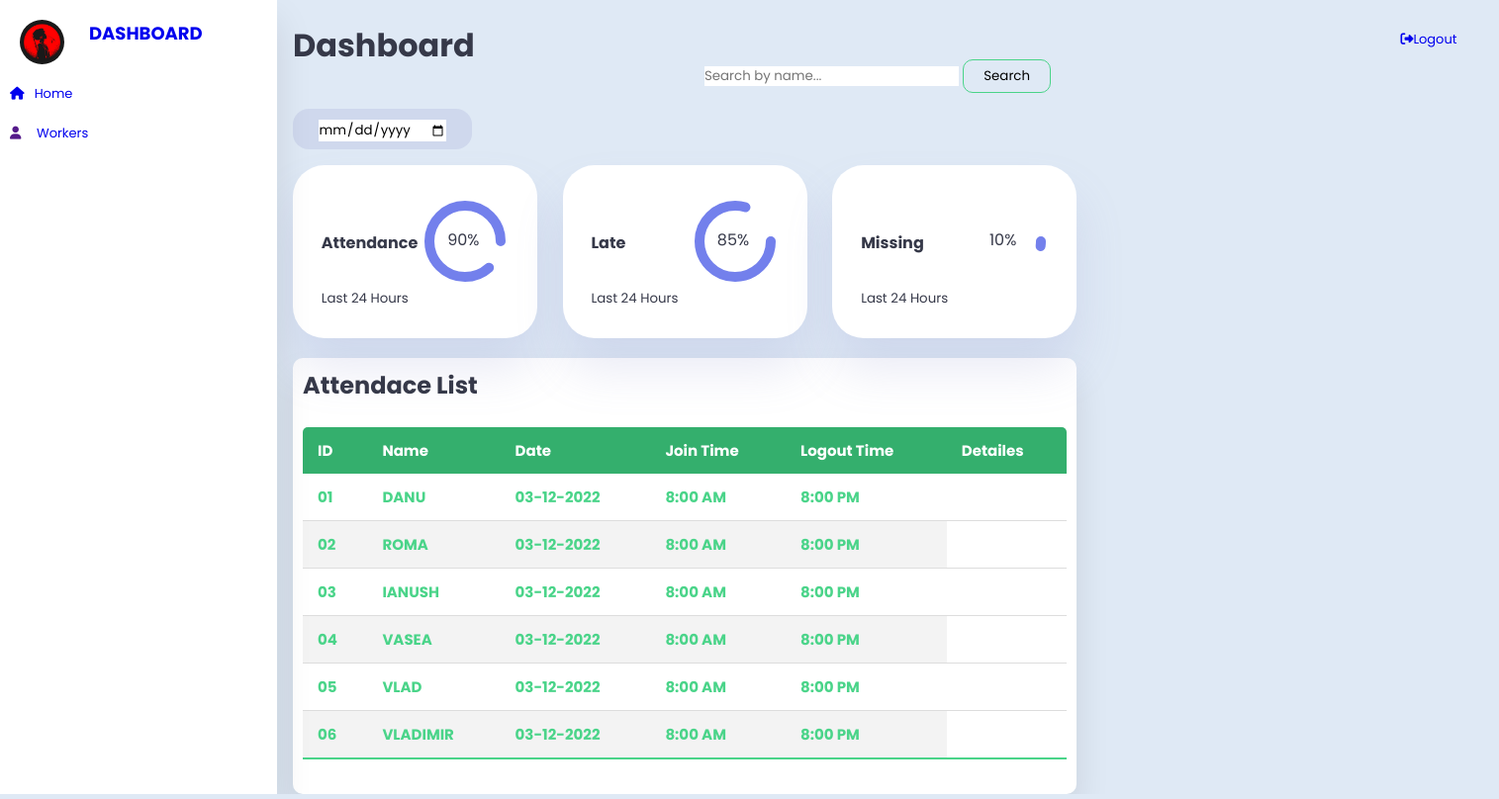
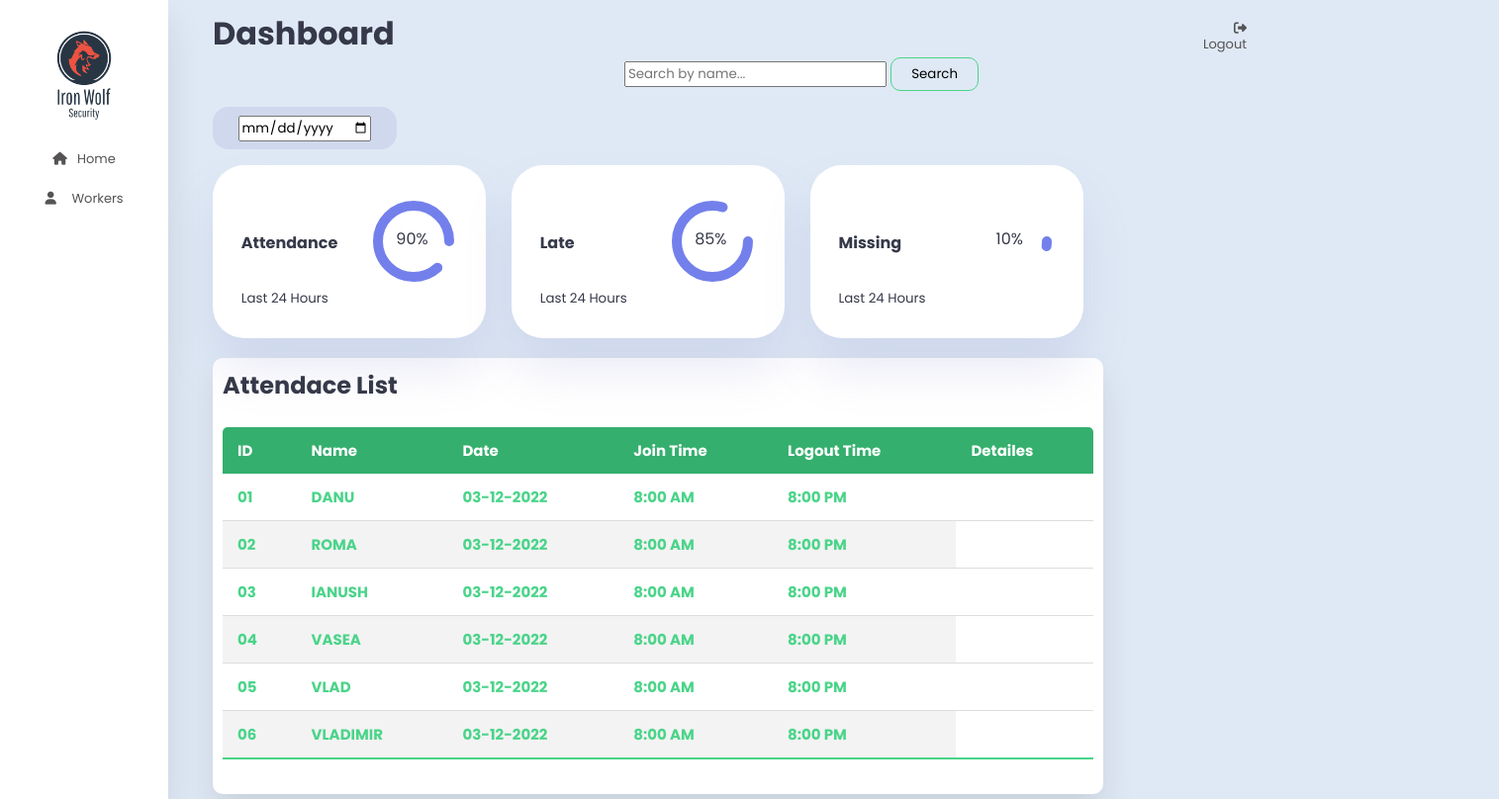
Before and after one commit to Kovalskiii/sac-frontend, a website built with Vite: page dashboard.html in a window 1280 px wide. Shown: the whole page at 99% size, 1515 px wide, since content can reach past the window. Built offline with nearby package versions, Linux system fonts and the light colour scheme.

Commit message:
some fix

```diff
--- a/dashboard.css
+++ b/dashboard.css
@@ -1,15 +1,12 @@
 @import url('https://fonts.googleapis.com/css?family=Poppins:400,500,600,700&display=swap');
-*{
+* {
+    text-decoration: none;
+    font-family: "Poppins", sans-serif;
+    list-style: none;
     margin: 0;
-    padding: 0;
-    outline: none;
-    border:none;
-    text-decoration: none;
-    box-sizing: border-box;
-    font-family: "Poppins", sans-serif;
 }
-:root
-{
+
+:root {
     --color-primary:#7380ec;
     --coler-danger:#ff7782;
     --color-light:rgba(132, 139, 200, 0.18);
@@ -19,8 +16,6 @@
     --color-white:#fff;
     --color-background:#f6f6f9;
     --color-primary-variant:#111e88;
-
-
 
     --card-border-radius:2rem;
     --card-border-radius-1:1rem;
@@ -33,72 +28,65 @@
 
     --box-shadow:0 2rem 3rem var(--color-light);
 }
-*
-{
-    margin:0;
-    padding:0;
-    outline:0;
-    appearance: 0;
-    border: 0;
-    text-decoration: none;
-    list-style: none;
-    box-sizing: border-box;
 
-}
-body
-{
+body {
     background: #dfe9f5;
     color: var(--color-dark);
 }
-.container
-{
+
+.container {
     display: flex;
+    flex-direction: row;
+    justify-content: center;
+    align-content: center;
+}
 
+nav {
+    display: flex;
+    flex-direction: column;
+    justify-content: flex-start;
+    align-items: center;
+    background: #fff;
+    box-shadow: 0 20px 35px rgba(0, 0, 0, 0.1);
+    padding: 1px 10px 1px 10px;
+    margin-right: 20px;
 }
-nav
-{
-    position: relative;
-    top: 0;
-    bottom: 0;
-    height: auto;
-    Left: 0;
-    background: #fff;
-    width: 280px;
-    overflow: hidden;
-    box-shadow: 0 20px 35px rgba(0, 0, 0, 0.1);
 
+nav ul {
+    display: flex;
+    flex-direction: column;
+    justify-content: center;
+    align-items: center;
+    padding: 10px;
 }
-.logo
-{
-    text-align: center;
+
+.logo {
     display: flex;
-    margin: 10px 0 0 10px;
+    justify-content: center;
 }
-.logo img
-{
-    width: 45px;
-    height: 45px;
+
+.logo img {
+    object-fit: cover;
+    width: 110px;
+    height: 110px;
     border-radius: 50px;
 }
-.logo span
-{
+
+.logo span {
     font-weight: bold;
     padding-left: 15px;
     font-size: 18px;
     text-transform: uppercase;
 }
-a{
-    position: relative;
-    color: rgb(85, 83, b83);
+
+a {
+    color: rgb(85, 83, 83);
     font-size: 13px;
     display: table;
-    width: 130px;
     padding: 10px;
-    height: relative;
 }
-nav.fas
-{
-    position: relative;
+
+nav.fas {
     width: 70px;
     height: 40px;
     top: 14px;
@@ -106,44 +94,25 @@ nav.fas
     text-align: center;
 }
 
-.nav-item
-{
-    /* position: relative; */
+.nav-item {
     top: 12px;
     margin-left: 10px;
-
 }
 
-.logout
-{
-    margin-top: -50px;
-    margin-left: 140%;
-
-
-    /* bottom: 0; */
-}
-#lg a
-{
-
-    position: relative;
-    color: rgb(85, 83, b83);
-    font-size: 13px;
-    display: table;
-    width: 110px;
-    padding: 10px;
-    height: relative;
-
+main {
+    width: 100%;
+    height: 100%;
+    margin: 5px 20px 0px 20px;
+    padding: 5px;
 }
 
-/* ---------------MAIN------------------- */
-main
-{
-    margin-top: 1.4rem;
-    margin-left: 1rem;
+main li {
+    display: flex;
+    flex-direction: row;
+    justify-content: flex-end;
 }
 
-main .date
-{
+main .date {
     display: inline-block;
     background: var(--color-light);
     border-radius:var(--card-border-radius-1) ;
@@ -151,19 +120,14 @@ main .date
     padding: 0.5rem 1.6rem;
     margin-right: 1rem;
 }
-/* main .date input[type='date']
-{
-    background: transparent;
-    color: var(--color-dark);
-} */
-main .insights
-{
+
+main .insights {
     display: grid;
     grid-template-columns: repeat(3, 1fr);
     gap:1.6rem
 }
-main .insights > div
-{
+
+main .insights > div {
     background: var(--color-white);
     padding: var(--card-padding);
     border-radius: var(--card-border-radius);
@@ -171,40 +135,35 @@ main .insights > div
     box-shadow: var(--box-shadow);
     transition: all 300ms ease;
 }
-main .insights > div:hover
-{
+
+main .insights > div:hover {
     box-shadow: none;
+}
 
-}
-main .insights > div .midlle
-{
+main .insights > div .midlle {
     display: flex;
     align-items: center;
     justify-content: space-between;
 }
-main .insights h3
-{
+
+main .insights h3 {
     margin: 1rem 0 0.6rem;
     font-size: 1rem;
 }
 
-main .insights .progres
-{
+main .insights .progres {
     position: relative;
     width: 92px;
     height: 92px;
     border-radius: 50%;
+}
 
-}
-main .insights svg
-{
-
+main .insights svg {
     width:7rem;
     height: 7rem;
+}
 
-}
-main .insights svg circle
-{
+main .insights svg circle {
     fill: none;
     stroke: var(--color-primary);
     stroke-width: 10;
@@ -212,25 +171,23 @@ main .insights svg circle
     transform: translate(10px, 10px);
     stroke-dashoffset: 92;
 }
-main .insights .attend svg circle
-{
+
+main .insights .attend svg circle {
     position: relative;
     stroke-dashoffset: -30;
     stroke-dasharray: 200;
+}
 
-}
-main .insights .late svg circle
-{
+main .insights .late svg circle {
     stroke-dashoffset: 20;
     stroke-dasharray: 200;
 }
-main .insights .miss svg circle
-{
+
+main .insights .miss svg circle {
     stroke-dashoffset: -10000;
     stroke-dasharray: 1999;
 }
-main .insights .progres .number
-{
+main .insights .progres .number {
     position: absolute;
     top: 0;
     left:0;
@@ -240,31 +197,27 @@ main .insights .progres .number
     justify-content: center;
     align-items: center;
 }
-main .search
-{
+
+main .search {
     margin-left: 26rem;
+}
 
-}
-main .search h1
-{
-    /* margin: 0rem 0 0.6rem; */
+main .search h1 {
     font-size: 2rem;
     margin-left: -26rem;
     margin-top:-1rem;
 }
-main .workers
-{
 
+main .workers {
     margin-top: 11rem;
 }
-/* -----Attendace List----- */
-.attendance
-{
+
+.attendance {
     margin-top: 20px;
     text-transform: capitalize;
 }
-.attendance-list
-{
+
+.attendance-list {
     width: 100%;
     padding: 10px;
     margin-top: 10px;
@@ -272,8 +225,8 @@ main .workers
     border-radius: 10px;
     box-shadow: 0 20px 35px rgb(0, 0, 0,0.1);
 }
-.table
-{
+
+.table {
     border-collapse:collapse ;
     margin: 25px 0;
     font-size: 15px;
@@ -281,51 +234,50 @@ main .workers
     overflow: hidden;
     border-radius: 5px 5px 0 0;
 }
-table thead tr
-{
+
+table thead tr {
     color: #fff;
     background: #34AF6D;
     text-align: left;
     font-weight: bold;
 }
 
-.table th,
-.table td{
+.table th, .table td {
     padding: 12px 15px;
 }
-.table tbody tr
-{
+
+.table tbody tr {
     border-bottom: 1px solid #ddd;
 }
-.table tbody tr:nth-of-type(even)
-{
+
+.table tbody tr:nth-of-type(even) {
     background: #f3f3f3;
 }
-.table tbody tr.active
-{
+
+.table tbody tr.active {
     font-weight: bold;
     color: #4AD489;
 }
-.table tbody tr:last-of-type
-{
+
+.table tbody tr:last-of-type {
     border-bottom: 2px solid #4AD489;
 }
-.table button{
+
+.table button {
     padding: 6px 20px;
     border-radius: 10px;
     cursor: pointer;
     background: transparent;
     border:1px solid #4AD489;
 }
-.table button:hover{
+
+.table button:hover {
     background:#4AD489 ;
     color: #fff;
     transition: 0.5rem;
 }
-/* -----SEARCH----- */
 
-.search button
-{
+.search button {
     padding: 6px 20px;
     border-radius: 10px;
     cursor: pointer;
@@ -333,13 +285,13 @@ table thead tr
     border:1px solid #4AD489;
 
 }
-.search button:hover{
+.search button:hover {
     background:#4AD489 ;
     color: #fff;
     transition: 0.5rem;
 }
-.containerp
-{
+
+.containerp {
     position: absolute;
     top: 50%;
     left: 50%;
@@ -347,8 +299,7 @@ table thead tr
     text-align: center;
 }
 
-.button2
-{
+.button2 {
     margin-top: -15%;
     border-radius: 10px;
     border:1px solid #004cff;
@@ -360,14 +311,13 @@ table thead tr
     font-weight: bold;
 
 }
-.button2:hover{
+
+.button2:hover {
     background:#0000ff ;
     color: #fff;
     transition: 0.5rem;
 }
-.button3
-{
-    /* padding: 10px 15px;  */
+.button3 {
     border-radius: 10px;
     margin-top: 1%;
     border:1px solid #d44a4a;
@@ -378,20 +328,18 @@ table thead tr
     transition: 0.5rem;
     font-weight: bold;
 }
-.popup
-{
+.popup {
     background: rgba(0, 0, 0,0.6);
     width: 100%;
     height: 100%;
     position:fixed;
     top: 0;
-    /* display: none; */
     justify-content: center;
     align-items: center;
     text-align: center;
 }
-.popup-content
-{
+
+.popup-content {
     height:200px;
     width: 600px;
     background: #fff;
@@ -400,21 +348,26 @@ table thead tr
     position: relative;
 }
 
-.close
-{
+.close {
     position: absolute;
     top: 3px;
     right: 3px;
     background:#fff;
     height: 30px;
     width: 30px;
-
-    /* box-shadow:6px 6px 29px -4px rgba(0, 0, 0, 1); */
     cursor: pointer;
 }
-h4
-{
+
+h4 {
     max-width: fit-content;
+}
 
-
+.logout {
+    display: flex;
+    flex-direction: column;
+    justify-content: flex-start;
+    align-items: flex-end;
+    width: 120px;
+    padding: 10px;
+    margin: 1px 0px 1px 20px;
 }
--- a/dashboard.html
+++ b/dashboard.html
@@ -13,52 +13,48 @@
 <div class="container">
     <nav>
         <ul>
-            <li><a href="#" class="logo">
-                <img src="\logo.jpg">
-                <span class="nav-item">Dashboard</span>
-            </a></li>
-            <li><a href="#">
-                <i class="fas fa-home"></i>
-                <span class="nav-item">Home</span>
-            </a></li>
-            <li><a href="" >
-                <i class="fas fa-user"></i>
-                <span class="nav-item"><a href="workerlist.html" style="margin-top: -40px; margin-left: 27px;"> Workers</a></span>
-                </a></li>
+            <li>
+                <a href="#" class="logo">
+                    <img src="\logo.png">
+                </a>
+            </li>
+
+            <li>
+                <a href="#">
+                    <i class="fas fa-home"></i>
+                    <span class="nav-item">Home</span>
+                </a>
+            </li>
+
+            <li>
+                <a href="">
+                    <i class="fas fa-user"></i>
+                    <span class="nav-item"><a href="workerlist.html" style="margin-top: -40px; margin-left: 27px;"> Workers</a></span>
+                </a>
+            </li>
 
         </ul>
     </nav>
 
     <main>
         <h1>Dashboard</h1>
-        <div id="lg">
-            <ul>
-                <li><a href="loginPage.html" class="logout" id="logout">
-                    <i class="fas fa-sign-out-alt"></i>
-                    <span class="nav-items">Logout</span>
-                </a></li>
-            </ul>
-        </div>
-        <!-- Search bar -->
         <div class="search">
-
-
             <div>
                 <input type="search" id="mySearch" name="q" placeholder="Search by name..."
                        aria-label="Search through site content">
                 <button>Search</button>
             </div>
         </div>
-        <!-- END SERCHBAR  -->
+
         <div class="date">
             <input type="date">
         </div>
+
         <div class="insights">
             <div class="attend">
                 <div class="midlle">
                     <div class="left">
                         <h3>Attendance </h3>
-                        <!-- <h1></h1> -->
                     </div>
                     <div class="progres">
                         <svg>
@@ -110,7 +106,6 @@
                 </div>
 
                 <small class="text-muted">Last 24 Hours</small>
-
 
             </div>
         </div>
@@ -179,42 +174,20 @@
                         <td>8:00 PM</td>
 
                     </tr>
-                    <!-- <div class="container1"><a href="#"class="button1" id="button1">VIEW</a>
-                    </div> -->
+
                     </tbody>
                 </table>
             </div>
         </section>
     </main>
-</div>
 
-<!--</a></li>-->
-<!--</main>-->
-<!--</div>-->
-<!-- <div class="popup">
-    <div class="popup-content">
-        <img src="asd.png" alt="close" class="close" style="scale: 100%;">
-        <img src="user.jpg"alt="USER" style="scale: 20%; margin-top:-90px;" >
-        <p style="margin-top:-90px; ">
-       <h4 >First name: Danu </h4>
-       <h4>Last name: Danu</h4>
-       <h4>RFID Data: asdfgdsaRWTET34ERA2334 </h4>
-       <h4 >Finger print Data:3QRASGRZSA4t3arhr4TARt4ag</h4>
-       <h4 style="margin-left: 40%; margin-top: -7%;"></h4>
-        <a href="Update.html" class="button2" >Update</a>
-        <a href="#" class="button3">Delete</a>
+    <div class="logout">
+        <a href="loginPage.html" class="logout" id="logout">
+            <i class="fas fa-sign-out-alt"></i>
+            <span class="nav-items">Logout</span>
+        </a>
     </div>
 </div>
-<script>
-  document.querySelectorAll('.button1').forEach((item)=>{
-        item.addEventListener('click',
-        ()=>{document.querySelector(".popup").style.display = "flex";});
-    });
-     document.querySelectorAll('.close').forEach((item)=>{
-        item.addEventListener('click',
-        ()=>{document.querySelector(".popup").style.display = "none";});
-    });
-</script> -->
 
 
 </body>
```
Also changed, not shown: src/worker/worker.js (+29 -19 lines), src/worker/workerGetAllList.js (+14 -3 lines), workerlist.css (+33 -13 lines), workerlist.html (+2 -1 lines), logo.jpg (deleted), logo.png (added).
